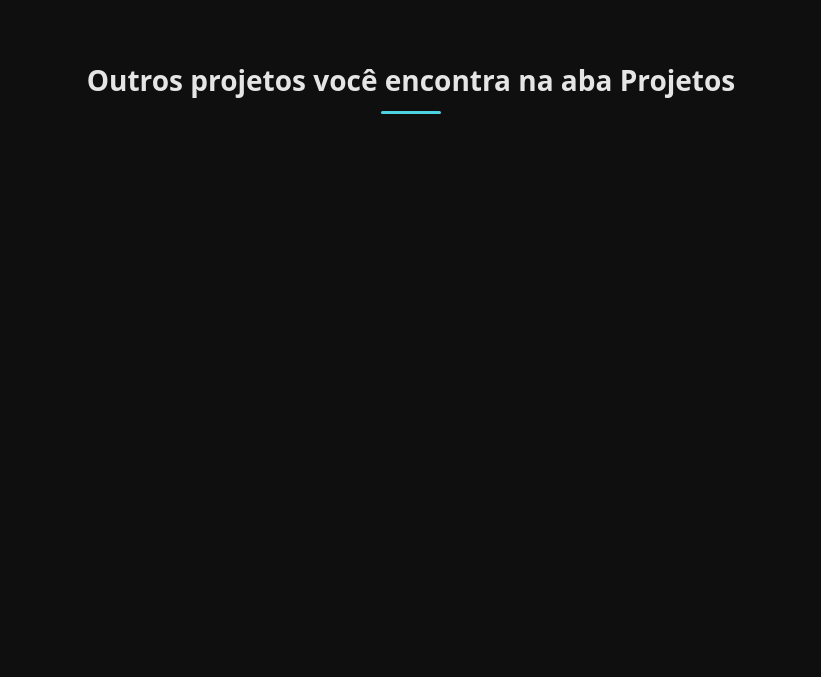
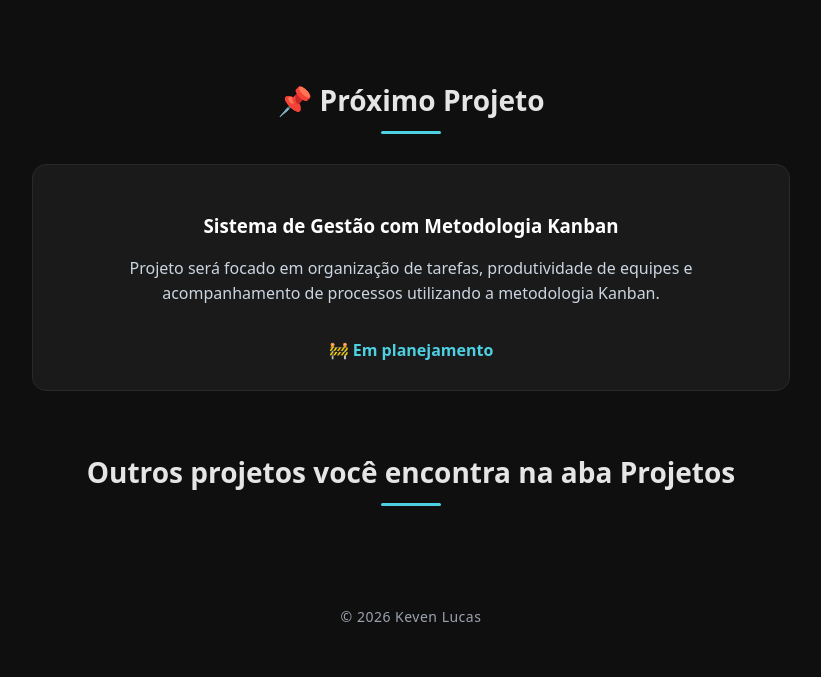
Before and after one commit to KevenLucas025/ProjetoSite, a Django app: page / in a window 1280 px wide. Shown: the part 1448-2125 px from the top of the page, without its empty margins (229-1050 px from the left). Before the commit the page ends 1562 px from the top, so only its background shows below. Run offline with Django 5.2, Linux system fonts and the light colour scheme; data comes from the database, SQL or seed files in the repository; parts of the project's set-up code (start-up, migrations or seed data) failed here and were passed over.

Commit message:
novo layout, + projeto futuro, + footer

```diff
--- a/templates/base.html
+++ b/templates/base.html
@@ -33,8 +33,10 @@
     line-height: 1.5;
     background-color: #0f0f0f;
     color: #e5e5e5;
-    position: relative;
     overflow-x: hidden;
+
+    display: block;
+    flex-direction: column;
   }
   body::before{
     content: "";
@@ -362,19 +364,18 @@
     text-align: center;
   }
   .footer {
-    position: fixed;
-    bottom: 15px;
-    left: 50%;
-    transform: translateX(-50%);
+    /* Remova o position absolute e o top fixo */
+    text-align: center;
+    padding: 40px 18px 20px 18px; /* Espaçamento interno */
+    margin-top: auto; /* ESTA É A MÁGICA: empurra o footer para o fim do espaço disponível */
 
     color: #9ca3af;
     font-size: 14px;
+    font-weight: 500;
+    letter-spacing: 0.5px;
     z-index: 10;
-    pointer-events: none;
-  }
-  body.modal-open .footer {
-    display: none;
-  }
+  }
+
   .contato-grid{
     display: grid;
     grid-template-columns: repeat(auto-fit,minmax(240px, 1fr));
@@ -1116,7 +1117,32 @@
     opacity: 1;
     transform: translateY(0);
   }
-
+  .projeto-futuro{
+    margin-top: 80px;
+  }
+  .card-futuro{
+    background: #1a1a1a;
+    border: 1px solid #2a2a2a;
+    border-radius: 14px;
+    padding: 28px;
+    text-align: center;
+    max-width: 700px;
+    margin: auto;
+  }
+  .card-futuro h3{
+      color: white;
+      margin-bottom: 15px;
+  }
+  .card-futuro p{
+      color: #cbd5e1;
+      line-height: 1.6;
+  }
+  .card-futuro span{
+      display: inline-block;
+      margin-top: 15px;
+      color: #4dd0e1;
+      font-weight: bold;
+  }
   @media (max-width: 768px){
     /* TÍTULO PRINCIPAL */
     .hero-title {
@@ -1371,10 +1397,13 @@
   {% block content %}{% endblock %}
 </div>
 
+<div class="footer">
+  © 2026 Keven Lucas
+</div>
+
 {% include "modal_sugestao.html" %}
-<footer class="footer">
-  © {% now "Y" %} Keven Lucas
-</footer>
+
+
 
 <script src="{% static 'js/modal_sugestao.js' %}"></script>
 <script src="{% static 'js/sugestao.js' %}"></script>
--- a/templates/home.html
+++ b/templates/home.html
@@ -89,6 +89,18 @@
   {% endfor %}
 </section>
 
+<section class="projeto-futuro">
+  <h2 class="titulo-secao"> 📌 Próximo Projeto</h2>
+    <div class="card-futuro">
+      <h3>Sistema de Gestão com Metodologia Kanban</h3>
+      <p>
+      Projeto será focado em organização de tarefas,
+      produtividade de equipes e acompanhamento de processos
+      utilizando a metodologia Kanban.
+      </p>
+      <span>🚧 Em planejamento</span>
+    </div>
+</section>
 <!-- OUTROS PROJETOS -->
 <section>
   <h2 class="titulo-secao">Outros projetos você encontra na aba <strong>Projetos</strong></h2>
```
